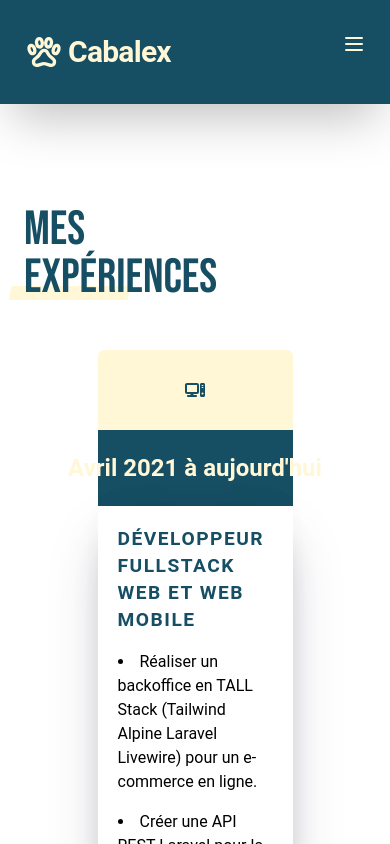
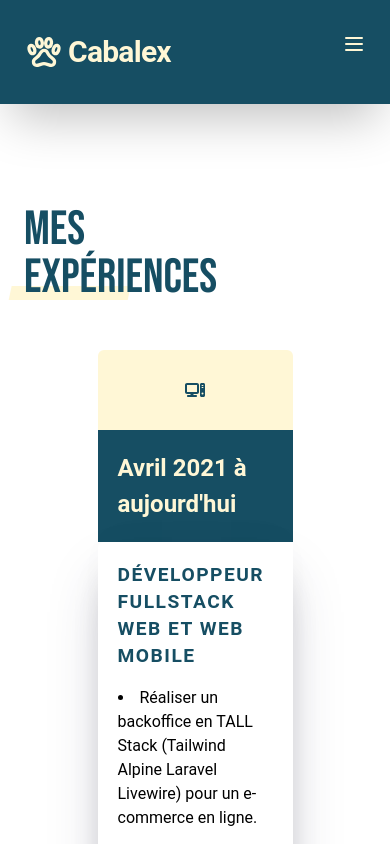
Before and after one commit to CabAlexis/site-perso, a Nuxt app: page /experiences in a window 390 px wide. Shown: the top 844 px of the page. Built offline with nearby package versions, Linux system fonts and the light colour scheme.

Commit message:
fix experiences responsive and title main page

```diff
--- a/pages/experiences.vue
+++ b/pages/experiences.vue
@@ -6,7 +6,7 @@
                 <font-awesome-icon icon="fa-solid fa-computer fa-2xl"/>
 
             </div>
-            <div class="timeline__event__date">
+            <div class="timeline__event__date whitespace-normal md:whitespace-nowrap">
                 Avril 2021 à aujourd'hui
             </div>
             <div class="timeline__event__content">
@@ -241,7 +241,6 @@ h2 {
             display: flex;
             align-items: center;
             justify-content: center;
-            white-space: nowrap;
             padding: 0 $spacing;
             border-radius: $bdrs 0 0 $bdrs;
         }
--- a/pages/index.vue
+++ b/pages/index.vue
@@ -2,7 +2,7 @@
   <div class="bg-primary p-24 m-8 rounded-xl">
     <div class="flex flex-col px-6 md:px-12 w-full items-center">
       <h1 class="text-5xl font-bold text-secondary title-style">Alexis Cabillic</h1>
-      <span class="text-2xl text-secondary title-style">Développeur Web</span>
+      <span class="text-2xl text-secondary title-style mt-4">Développeur FullStack Web et Web Mobile</span>
     </div>
   </div>
   <div class="m-auto mb-12">
```
